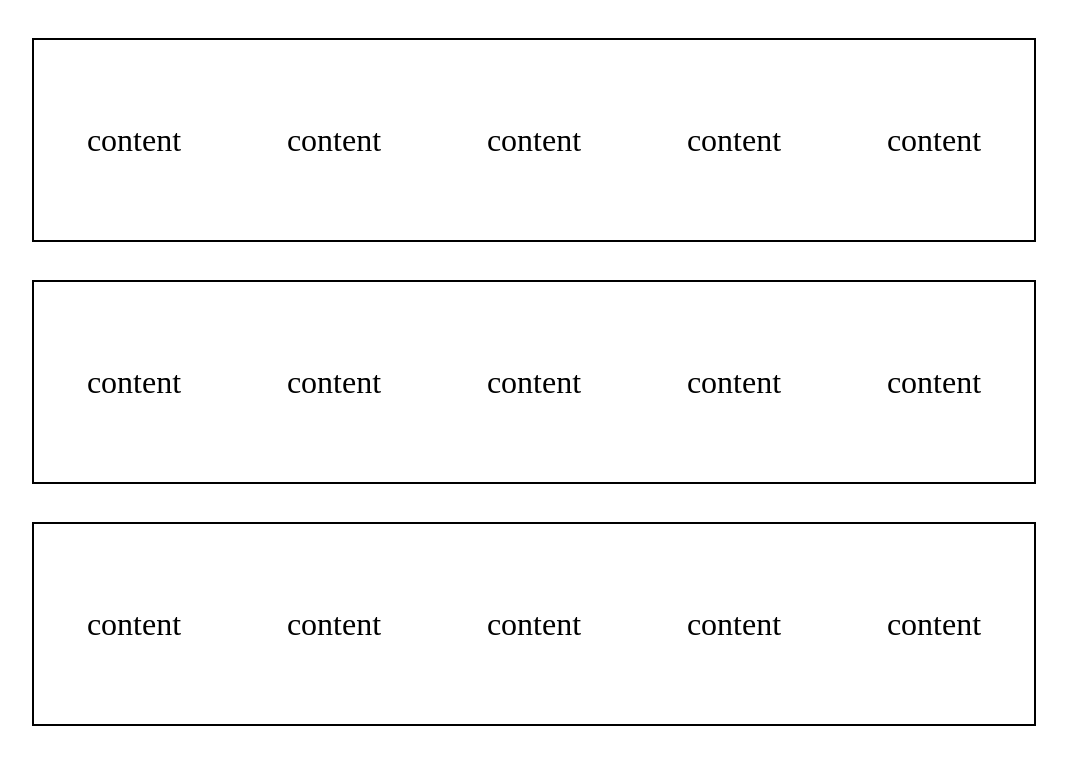
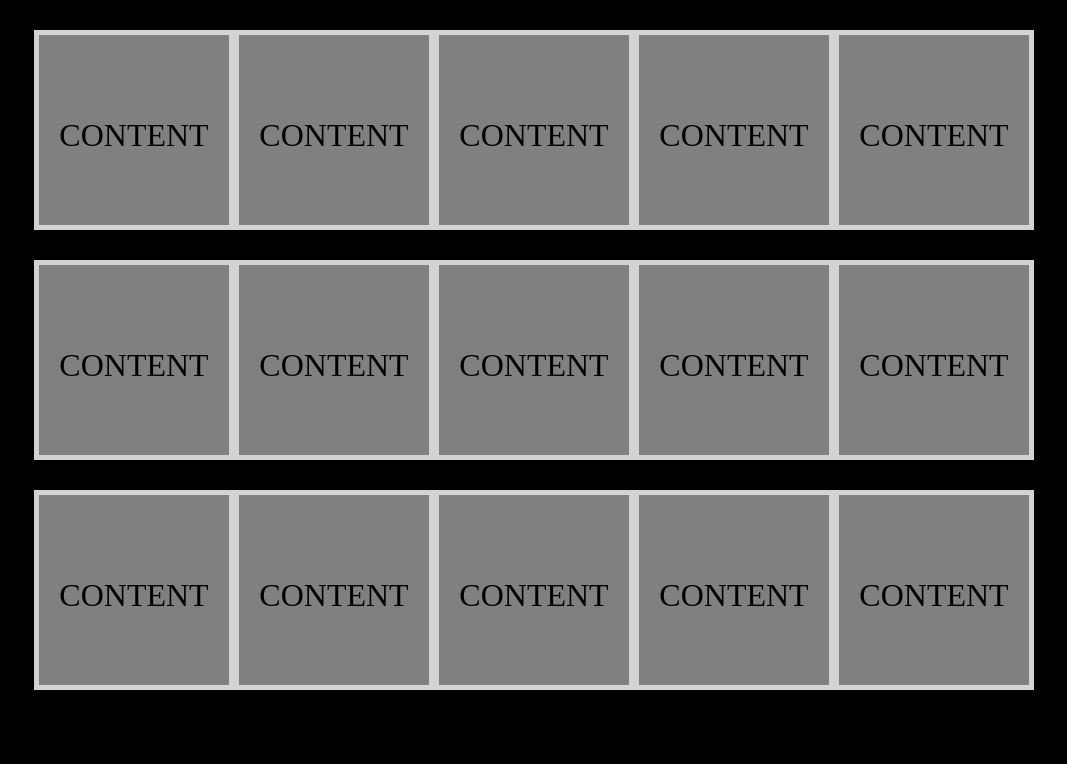
Before and after one commit to PlatonSotnykov/work, a website built with webpack: page scroller/index.html in a window 1280 px wide. Shown: the whole page, without its empty margins (106-1173 px from the left). Built offline with nearby package versions, Linux system fonts and the light colour scheme.

Commit message:
CSS beautification

```diff
--- a/scroller/src/Scroller.js
+++ b/scroller/src/Scroller.js
@@ -1,10 +1,11 @@
 require('./scroller.less');
 var Backbone = require('backbone');
+var $ = require('jquery');
 
 var ScrollerItem = Backbone.View.extend({
     className: "scroller-item",
     render: function() {
-        this.$el.html('content');
+        this.$el.append($('<div>').addClass('scroller-item-content').html("Content"));
         return this;
     }
 });
--- a/scroller/src/scroller.less
+++ b/scroller/src/scroller.less
@@ -1,12 +1,18 @@
 @animationTime: 1s;
+
+body {
+    padding: 0;
+    margin: 0;
+    background-color: black;
+}
 
 .scroller, .no3dScroller, .noTransformScroller {
     position: relative;
     width: 1000px;
     height: 200px;
-    border: solid 2px black;
     overflow: hidden;
-    margin: 38px auto;
+    margin: 30px auto;
+    background-color: lightgray;
 
     &-item {
         position: absolute;
@@ -16,7 +22,16 @@
         text-align: center;
         color: black;
         font-size: 32px;
+        text-transform: uppercase;
         line-height: 200px;
+        padding: 5px;
+        box-sizing: border-box;
+
+        &-content {
+            background-color: gray;
+            width: 100%;
+            height: 100%;
+        }
     }
 
     &_noanim {
```
